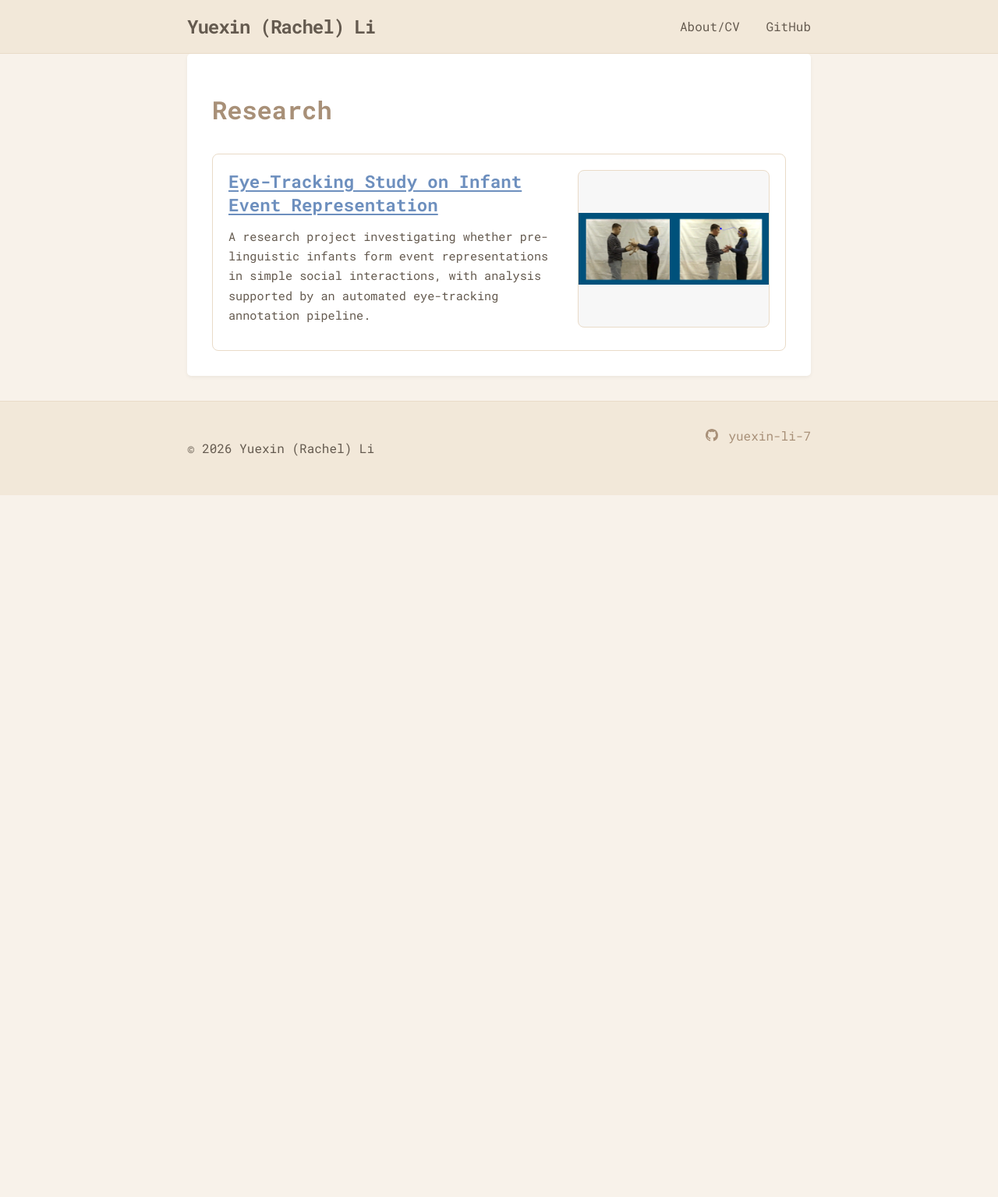
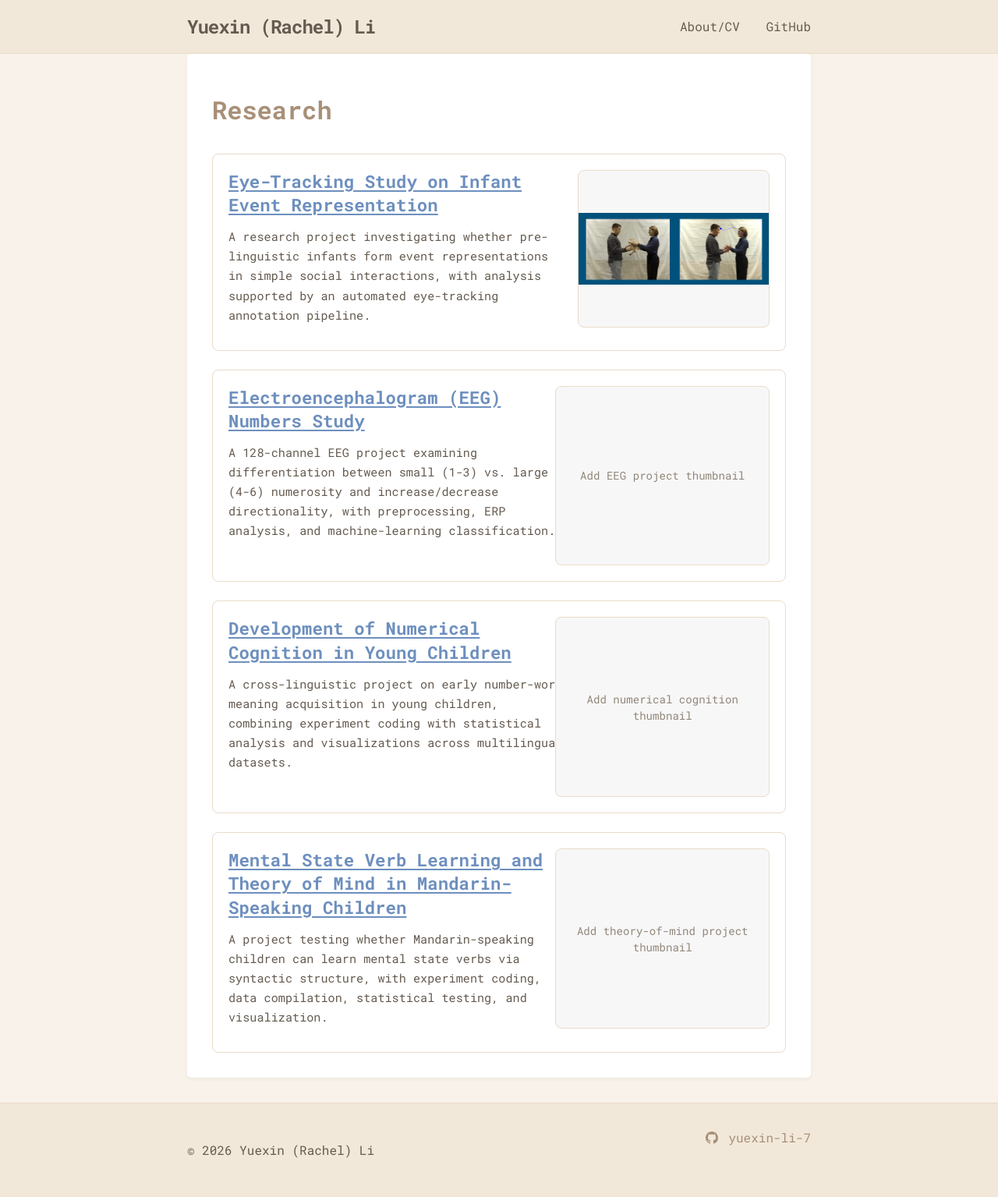
Before and after one commit to yuexin-li-7/yuexin-li-7.github.io, a Jekyll site: the page built from research.md, in a window 1280 px wide. Shown: the whole page at 78% size. Built offline with Jekyll 4.4.1, drawn with Linux system fonts in a browser that asks for light colours; before the commit the page ends 900 px from its top, so only the background shows below that.

Commit message:
Add skeletons for EEG, numerical cognition, and theory-of-mind projects

```diff
--- a/_sass/main.scss
+++ b/_sass/main.scss
@@ -419,6 +419,17 @@ a {
   display: block;
 }
 
+.research-thumb-placeholder {
+  display: flex;
+  align-items: center;
+  justify-content: center;
+  padding: 0.9rem;
+  text-align: center;
+  color: $grey-color-dark;
+  font-size: 0.88rem;
+  line-height: 1.5;
+}
+
 .cv-help {
   margin: 0 0 1rem;
   color: $grey-color-dark;
--- a/research.md
+++ b/research.md
@@ -28,4 +28,64 @@ permalink: /research/
       >
     </a>
   </article>
+
+  <article class="research-card">
+    <div class="research-card-main">
+      <h2 class="research-title">
+        <a href="{{ '/research/eeg-numbers-study/' | relative_url }}">
+          Electroencephalogram (EEG) Numbers Study
+        </a>
+      </h2>
+      <p class="research-summary">
+        A 128-channel EEG project examining differentiation between small (1-3) vs. large (4-6) numerosity and increase/decrease directionality, with preprocessing, ERP analysis, and machine-learning classification.
+      </p>
+    </div>
+    <a
+      class="research-thumb research-thumb-link research-thumb-placeholder"
+      href="{{ '/research/eeg-numbers-study/' | relative_url }}"
+      aria-label="Open Electroencephalogram (EEG) Numbers Study"
+    >
+      <span>Add EEG project thumbnail</span>
+    </a>
+  </article>
+
+  <article class="research-card">
+    <div class="research-card-main">
+      <h2 class="research-title">
+        <a href="{{ '/research/development-of-numerical-cognition-in-young-children/' | relative_url }}">
+          Development of Numerical Cognition in Young Children
+        </a>
+      </h2>
+      <p class="research-summary">
+        A cross-linguistic project on early number-word meaning acquisition in young children, combining experiment coding with statistical analysis and visualizations across multilingual datasets.
+      </p>
+    </div>
+    <a
+      class="research-thumb research-thumb-link research-thumb-placeholder"
+      href="{{ '/research/development-of-numerical-cognition-in-young-children/' | relative_url }}"
+      aria-label="Open Development of Numerical Cognition in Young Children"
+    >
+      <span>Add numerical cognition thumbnail</span>
+    </a>
+  </article>
+
+  <article class="research-card">
+    <div class="research-card-main">
+      <h2 class="research-title">
+        <a href="{{ '/research/mental-state-verb-learning-and-theory-of-mind/' | relative_url }}">
+          Mental State Verb Learning and Theory of Mind in Mandarin-Speaking Children
+        </a>
+      </h2>
+      <p class="research-summary">
+        A project testing whether Mandarin-speaking children can learn mental state verbs via syntactic structure, with experiment coding, data compilation, statistical testing, and visualization.
+      </p>
+    </div>
+    <a
+      class="research-thumb research-thumb-link research-thumb-placeholder"
+      href="{{ '/research/mental-state-verb-learning-and-theory-of-mind/' | relative_url }}"
+      aria-label="Open Mental State Verb Learning and Theory of Mind project"
+    >
+      <span>Add theory-of-mind project thumbnail</span>
+    </a>
+  </article>
 </section>
```
Also changed, not shown: research/development-of-numerical-cognition-in-young-children.md (added, +53 -0 lines), research/eeg-numbers-study.md (added, +60 -0 lines), research/mental-state-verb-learning-and-theory-of-mind.md (added, +51 -0 lines).
